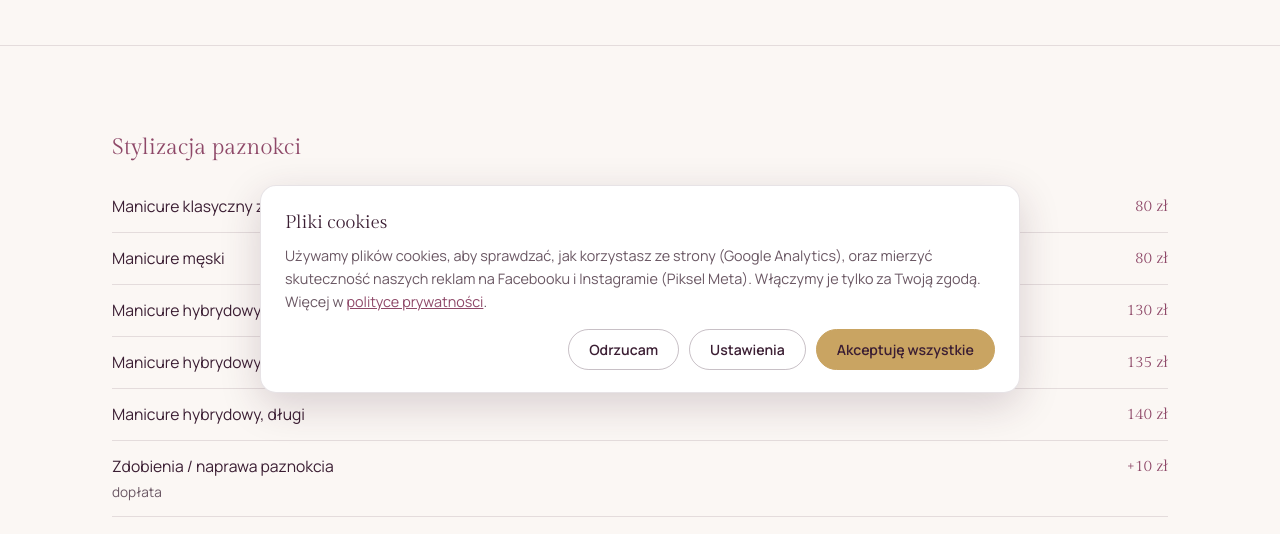
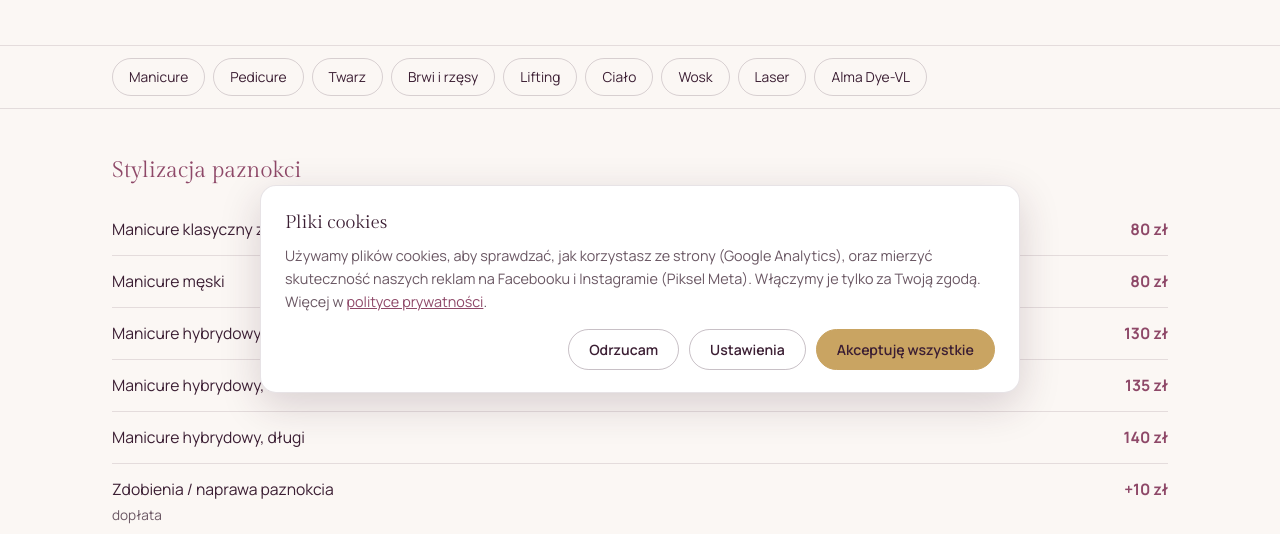
Before and after one commit to adriannaszyszko-dotcom/StudioAmetystOlsztyn, a plain HTML site: page cennik.html in a window 1280 px wide. Shown: the part 391-925 px from the top of the page. Drawn offline with Linux system fonts and the light colour scheme.

Commit message:
Cennik: pasek kategorii jak w Zabiegach, pogrubione ceny
Co-Authored-By: Claude Opus 5.5 <noreply@anthropic.com>
Claude-Session: https://claude.ai/code/session_01Krv9vyqF2EYPiCFfYYenUs

```diff
--- a/cennik.html
+++ b/cennik.html
@@ -15,7 +15,7 @@
 <meta property="og:image" content="https://studioametyst.pl/images/laser-lucyna.jpg">
 <link rel="preload" href="fonts/manrope-normal-latin.woff2" as="font" type="font/woff2" crossorigin>
 <link rel="stylesheet" href="css/fonts.css?v=2">
-<link rel="stylesheet" href="css/style.css?v=17">
+<link rel="stylesheet" href="css/style.css?v=18">
 </head>
 <body>
 
@@ -51,10 +51,24 @@
     </div>
   </section>
 
-  <section>
+  <nav class="offer-nav" aria-label="Kategorie cennika">
+    <div class="wrap offer-nav-inner">
+      <a href="#manicure">Manicure</a>
+      <a href="#stopy">Pedicure</a>
+      <a href="#twarz">Twarz</a>
+      <a href="#oprawa-oka">Brwi i rzęsy</a>
+      <a href="#lifting">Lifting</a>
+      <a href="#cialo">Ciało</a>
+      <a href="#wosk">Wosk</a>
+      <a href="#laser">Laser</a>
+      <a href="#alma">Alma Dye-VL</a>
+    </div>
+  </nav>
+
+  <section class="price-list">
     <div class="wrap">
 
-      <div class="price-cat reveal">
+      <div class="price-cat reveal" id="manicure">
         <h2>Stylizacja paznokci</h2>
         <div class="price-row"><span class="name">Manicure klasyczny z odżywką / lakierem</span><span class="amount">80 zł</span></div>
         <div class="price-row"><span class="name">Manicure męski</span><span class="amount">80 zł</span></div>
@@ -73,14 +87,14 @@
         <div class="price-row"><span class="name">Przedłużanie, długi</span><span class="amount">190 zł</span></div>
       </div>
 
-      <div class="price-cat reveal">
+      <div class="price-cat reveal" id="stopy">
         <h2>Pielęgnacja stóp</h2>
         <div class="price-row"><span class="name">Hybryda na paznokciach, kolor</span><span class="amount">120 zł</span></div>
         <div class="price-row"><span class="name">Pedicure hybrydowy z frezowaniem</span><span class="amount">180 zł</span></div>
         <div class="price-row"><span class="name">Pedicure klasyczny bez koloru</span><span class="amount">160 / 180 zł</span></div>
       </div>
 
-      <div class="price-cat reveal">
+      <div class="price-cat reveal" id="oprawa-oka">
         <h2>Stylizacja oprawy oka</h2>
         <div class="price-row"><span class="name">Regulacja brwi</span><span class="amount">30 zł</span></div>
         <div class="price-row"><span class="name">Henna brwi</span><span class="amount">30 zł</span></div>
@@ -97,7 +111,7 @@
 <div class="price-row"><span class="name">PAKIET FULL: brwi z regulacją i koloryzacją + lifting rzęs z koloryzacją i odżywieniem</span><span class="amount">250 zł</span></div>
       </div>
 
-      <div class="price-cat reveal">
+      <div class="price-cat reveal" id="wosk">
         <h2>Depilacja woskiem</h2>
         <div class="price-row"><span class="name">Wąsik</span><span class="amount">30 zł</span></div>
         <div class="price-row"><span class="name">Broda</span><span class="amount">40 zł</span></div>
@@ -108,7 +122,7 @@
         <div class="price-row"><span class="name">Całe nogi + pachwiny</span><span class="amount">150 zł</span></div>
       </div>
 
-      <div class="price-cat reveal">
+      <div class="price-cat reveal" id="twarz">
         <h2>Zabiegi na twarz</h2>
         <div class="price-row"><span class="name">Konsultacja + zabieg pielęgnacyjny dobrany do potrzeb skóry</span><span class="amount">170 zł</span></div>
         <div class="price-row"><span class="name">Cery problematyczne: pielęgnacja NANILI<span class="note">trądzik pospolity / różowaty / acne cera / przebarwienia</span></span><span class="amount">od 170 do 250 zł</span></div>
@@ -120,7 +134,7 @@
         <div class="price-row"><span class="name">Lifting / przebarwienia / blizny po trądziku / kwasy TCA / peeling retinolem</span><span class="amount">od 200 do 300 zł</span></div>
       </div>
 
-      <div class="price-cat reveal">
+      <div class="price-cat reveal" id="lifting">
         <h2>Zabiegi liftingujące: Dermapen</h2>
         <div class="price-row"><span class="name">Twarz + okolice oczu</span><span class="amount">300 zł</span></div>
         <div class="price-row"><span class="name">Twarz + okolice oczu + szyja</span><span class="amount">350 zł</span></div>
@@ -134,7 +148,7 @@
         <div class="price-row"><span class="name">Kwas hialuronowy 1 ml<span class="note">bruzdy / lifting twarzy / usta</span></span><span class="amount">od 650 zł</span></div>
       </div>
 
-      <div class="price-cat reveal">
+      <div class="price-cat reveal" id="cialo">
         <h2>Zabiegi na ciało: endermologia</h2>
         <div class="price-row"><span class="name">Pojedynczy zabieg<span class="note">całe ciało, bez twarzy</span></span><span class="amount">160 zł</span></div>
         <div class="price-row"><span class="name">Karnet 5 zabiegów<span class="note">136 zł / zabieg, oszczędzasz 15%</span></span><span class="amount">680 zł</span></div>
@@ -155,7 +169,7 @@
         <div class="price-row"><span class="name">Karnet 5 zabiegów<span class="note">150 zł / zabieg, oszczędzasz ponad 20%</span></span><span class="amount">750 zł</span></div>
       </div>
 
-      <div class="price-cat reveal">
+      <div class="price-cat reveal" id="laser">
         <h2>Depilacja laserowa</h2>
         <div class="price-row"><span class="name">Wąsik</span><span class="amount">120 zł</span></div>
         <div class="price-row"><span class="name">Broda</span><span class="amount">120 zł</span></div>
@@ -173,7 +187,7 @@
         <div class="price-row"><span class="name">Rabat przy łączeniu partii<span class="note">rabat 10% przy 2 partiach · 15% przy 3 partiach</span></span><span class="amount"></span></div>
       </div>
 
-      <div class="price-cat reveal">
+      <div class="price-cat reveal" id="alma">
         <h2>Kuracja Alma Dye-VL: naczynka, rumień, przebarwienia</h2>
         <div class="price-row"><span class="name">Pojedyncze naczynko / przebarwienie</span><span class="amount">150 zł</span></div>
         <div class="price-row"><span class="name">Czoło</span><span class="amount">300 zł</span></div>
--- a/css/style.css
+++ b/css/style.css
@@ -624,10 +624,10 @@ section {
   margin-top: 2px;
 }
 .price-row .amount {
-  font-family: "Gilda Display", serif;
+  font-family: "Manrope", sans-serif;
   color: var(--accent);
   white-space: nowrap;
-  font-weight: 400;
+  font-weight: 700;
 }
 .price-note {
   color: var(--text);
@@ -1001,7 +1001,7 @@ section[id] {
   padding: 48px 0 88px;
 }
 .offer article {
-  scroll-margin-top: 170px;
+  scroll-margin-top: 195px;
 }
 .offer-featured {
   display: grid;
@@ -1200,3 +1200,9 @@ section[id] {
   text-decoration: underline;
   text-underline-offset: 3px;
 }
+.price-list {
+  padding-top: 48px;
+}
+.price-cat[id] {
+  scroll-margin-top: 195px;
+}
```
Also changed, not shown: galeria-manicure.html (+1 -1 lines), galeria.html (+1 -1 lines), index.html (+1 -1 lines), kontakt.html (+1 -1 lines), opinie.html (+1 -1 lines), polityka-prywatnosci.html (+1 -1 lines), zabiegi.html (+1 -1 lines).
